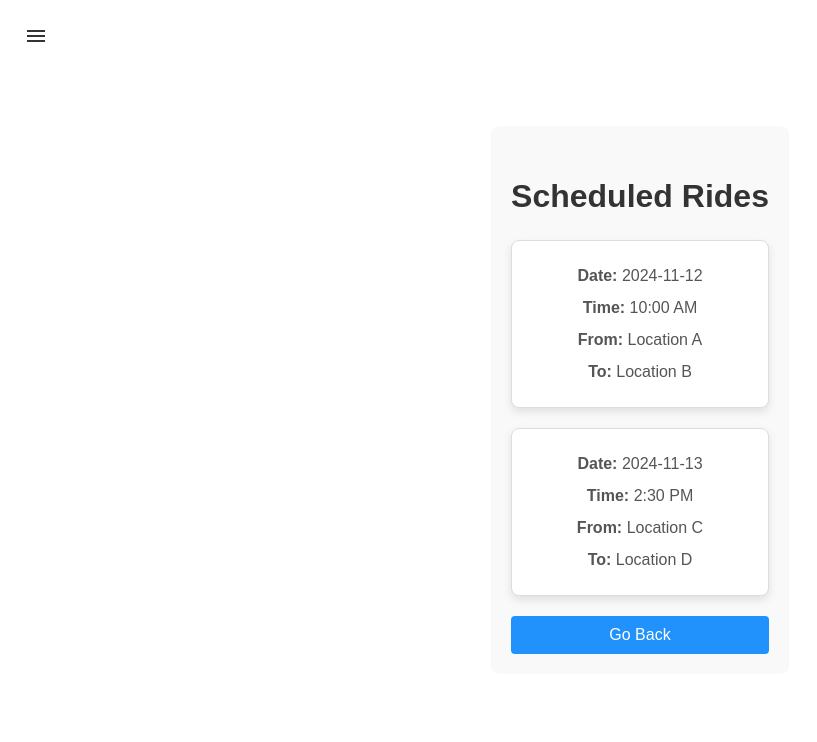
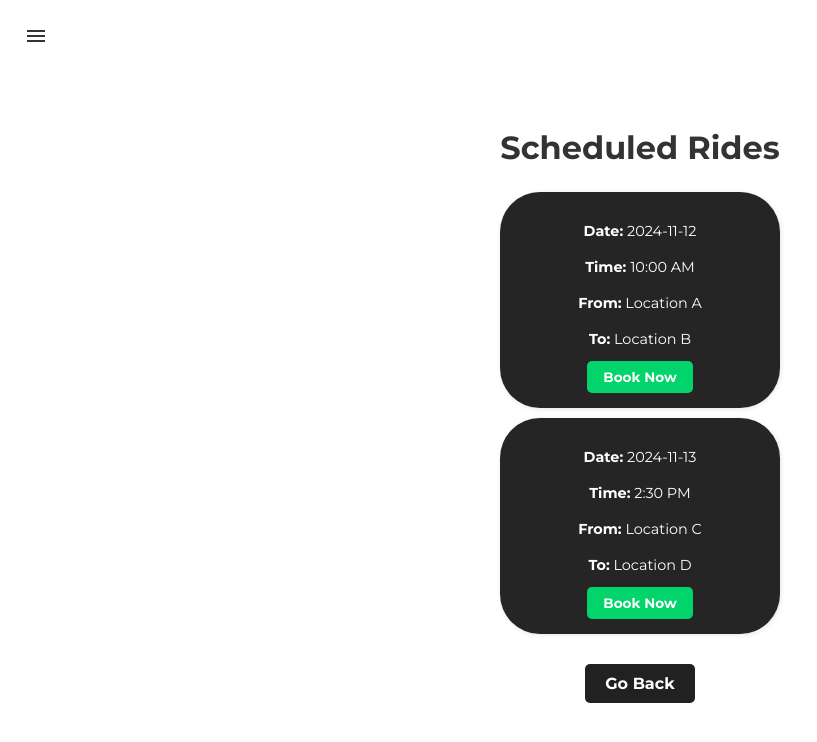
Before and after one commit to 4kClinton/Swyft, a React (Vite) app: page /scheduled-rides in a window 1280 px wide. Shown: the top 742 px of the page, without its empty margins (0-817 px from the left). Built offline with nearby package versions, Linux system fonts and the light colour scheme.

Commit message:
UI updates

```diff
--- a/package.json
+++ b/package.json
@@ -19,8 +19,10 @@
     "jquery": "^3.7.1",
     "react": "^18.3.1",
     "react-dom": "^18.3.1",
+    "react-hot-toast": "^2.4.1",
     "react-icons": "^5.3.0",
-    "react-router-dom": "^6.27.0"
+    "react-router-dom": "^6.27.0",
+    "react-toastify": "^10.0.6"
   },
   "devDependencies": {
     "@eslint/js": "^9.11.1",
--- a/src/Components/Account.jsx
+++ b/src/Components/Account.jsx
@@ -1,6 +1,6 @@
-// AccountComponent.jsx
 import React, { useEffect, useState } from "react";
 import $ from "jquery";
+import "../Styles/Account.css";
 
 const Account = () => {
   const [user, setUser] = useState(null);
@@ -10,10 +10,8 @@ const Account = () => {
       url: "https://randomuser.me/api/",
       dataType: "json",
       success: function (data) {
-        // Log to console
-        console.log(data);
-        // Set the user state with API data
-        setUser(data.results[0]);
+        console.log(data); // Log to console
+        setUser(data.results[0]); // Set user state
       },
       error: function (error) {
         console.error("Error fetching user data:", error);
@@ -22,16 +20,21 @@ const Account = () => {
   }, []);
 
   if (!user) {
-    return <p>Loading user details...</p>;
+    return (
+      <div className="loading">
+        <div className="spinner"></div>
+        <p>Loading user details...</p>
+      </div>
+    );
   }
 
   return (
-    <div className="account-details">
-      <h2>User Account Details</h2>
+    <div className="account-container">
+      <div className="user-card">
+        <div className="avatar">
           <img src={user.picture.large} alt="User Avatar" />
-      <p>
-        <strong>Name:</strong> {`${user.name.first} ${user.name.last}`}
-      </p>
+        </div>
+        <h2>{`${user.name.first} ${user.name.last}`}</h2>
         <p>
           <strong>Email:</strong> {user.email}
         </p>
@@ -43,6 +46,7 @@ const Account = () => {
           {`${user.location.city}, ${user.location.country}`}
         </p>
       </div>
+    </div>
   );
 };
 
--- a/src/Components/Login.jsx
+++ b/src/Components/Login.jsx
@@ -34,8 +34,11 @@ const Login = () => {
       if (!response.ok) {
         setError(data.message || "Login failed. Please try again.");
       } else {
-        // Assuming the backend sends a token on successful login
-        localStorage.setItem("authToken", data.token);
+        // Save the user data and token in localStorage
+        const { token, user } = data; // Assuming 'user' contains user details
+        localStorage.setItem("authToken", token);
+        localStorage.setItem("user", JSON.stringify(user));
+
         navigate("/"); // Redirect to the home route on successful login
       }
     } catch (err) {
--- a/src/Components/ScheduledRides.jsx
+++ b/src/Components/ScheduledRides.jsx
@@ -5,7 +5,6 @@ function ScheduledRides() {
   const location = useLocation();
   const navigate = useNavigate();
 
-  // Mock data or data passed via location.state (make sure to pass an array of rides)
   const scheduledRides = location.state?.rides || [
     {
       id: 1,
@@ -21,37 +20,125 @@ function ScheduledRides() {
       fromLocation: "Location C",
       toLocation: "Location D",
     },
-    // Add more mock rides if necessary
   ];
 
   const handleGoBack = () => {
-    navigate("/"); // Navigate to the home page
+    navigate("/");
+  };
+
+  const handleBookNow = (rideId) => {
+    alert(`Booking ride with ID: ${rideId}`);
+  };
+
+  // Inline styles
+  const containerStyle = {
+    padding: "20px",
+    textAlign: "center",
+  };
+
+  const headingStyle = {
+    fontSize: "2em",
+    marginBottom: "20px",
+  };
+
+  const listStyle = {
+    color: "white",
+    listStyleType: "none",
+    padding: "0",
+    margin: "0",
+  };
+
+  const listItemStyle = {
+    backgroundColor: "var(--card-background)",
+    margin: "10px 0",
+    padding: "15px",
+    borderRadius: "var(--border-radius)",
+    boxShadow: "1px 1px 5px rgba(0, 0, 0, 0.1)",
+    color: "var(--text-color)",
+  };
+
+  const rideInfoStyle = {
+    color: "white",
+    marginBottom: "10px",
+    fontSize: "0.9em",
+  };
+
+  const bookNowButtonStyle = {
+    padding: "8px 16px",
+    fontSize: "0.85em",
+    backgroundColor: "var(--secondary-color)",
+    color: "white",
+    border: "none",
+    borderRadius: "5px",
+    fontWeight: "bold",
+    cursor: "pointer",
+    transition: "background-color 0.3s ease",
+  };
+
+  const bookNowButtonHoverStyle = {
+    backgroundColor: "#00B257", // Slightly darker green
+  };
+
+  const goBackButtonStyle = {
+    marginTop: "20px",
+    padding: "10px 20px",
+    fontSize: "1em",
+    backgroundColor: "#212121",
+    color: "white",
+    border: "none",
+    borderRadius: "5px",
+    fontWeight: "bold",
+    cursor: "pointer",
+    transition: "background-color 0.3s ease",
+  };
+
+  const goBackButtonHoverStyle = {
+    backgroundColor: "#2563eb",
   };
 
   return (
-    <div style={styles.container}>
-      <h2 style={styles.heading}>Scheduled Rides</h2>
-
-      <div style={styles.cardContainer}>
+    <div style={containerStyle}>
+      <h2 style={headingStyle}>Scheduled Rides</h2>
+      <ul style={listStyle}>
         {scheduledRides.map((ride) => (
-          <div key={ride.id} style={styles.card}>
-            <p style={styles.text}>
+          <li key={ride.id} style={listItemStyle}>
+            <p style={rideInfoStyle}>
               <strong>Date:</strong> {ride.date || "N/A"}
             </p>
-            <p style={styles.text}>
+            <p style={rideInfoStyle}>
               <strong>Time:</strong> {ride.time || "N/A"}
             </p>
-            <p style={styles.text}>
+            <p style={rideInfoStyle}>
               <strong>From:</strong> {ride.fromLocation || "N/A"}
             </p>
-            <p style={styles.text}>
+            <p style={rideInfoStyle}>
               <strong>To:</strong> {ride.toLocation || "N/A"}
             </p>
-          </div>
+            <button
+              style={bookNowButtonStyle}
+              onMouseOver={(e) =>
+                Object.assign(e.currentTarget.style, bookNowButtonHoverStyle)
+              }
+              onMouseOut={(e) =>
+                Object.assign(e.currentTarget.style, bookNowButtonStyle)
+              }
+              onClick={() => handleBookNow(ride.id)}
+            >
+              Book Now
+            </button>
+          </li>
         ))}
-      </div>
-
-      <button onClick={handleGoBack} style={styles.goBackButton}>
+      </ul>
+      <button
+        style={goBackButtonStyle}
+        onMouseOver={(e) =>
+          Object.assign(e.currentTarget.style, goBackButtonHoverStyle)
+        }
+        onMouseOut={(e) =>
+          Object.assign(e.currentTarget.style, goBackButtonStyle)
+        }
+        onClick={handleGoBack}
+      >
         Go Back
       </button>
     </div>
@@ -59,48 +146,3 @@ function ScheduledRides() {
 }
 
 export default ScheduledRides;
-
-const styles = {
-  container: {
-    padding: "20px",
-    fontFamily: "Arial, sans-serif",
-    backgroundColor: "#f9f9f9",
-    borderRadius: "8px",
-    maxWidth: "800px",
-    margin: "20px auto",
-  },
-  heading: {
-    textAlign: "center",
-    fontSize: "2em",
-    color: "#333",
-    marginBottom: "20px",
-  },
-  cardContainer: {
-    display: "grid",
-    gridTemplateColumns: "repeat(auto-fill, minmax(200px, 1fr))",
-    gap: "20px",
-  },
-  card: {
-    padding: "15px",
-    backgroundColor: "#ffffff",
-    border: "1px solid #ddd",
-    borderRadius: "8px",
-    boxShadow: "0 4px 8px rgba(0, 0, 0, 0.1)",
-  },
-  text: {
-    fontSize: "1em",
-    margin: "8px 0",
-    color: "#555",
-  },
-  goBackButton: {
-    marginTop: "20px",
-    padding: "10px 20px",
-    fontSize: "1em",
-    backgroundColor: "#2191FB",
-    color: "#fff",
-    border: "none",
-    borderRadius: "4px",
-    cursor: "pointer",
-    width: "100%",
-  },
-};
--- /dev/null
+++ b/src/Styles/Account.css
@@ -0,0 +1,95 @@
+/* Root Variables */
+:root {
+    --primary-color: #121212;
+    --secondary-color: #00D46A;
+    --text-color: #E0E0E0;
+    --input-background: #1E1E1E;
+    --card-background: #252525;
+    --highlight-color: #FFD54F;
+    --border-color: #333333;
+    --border-radius: 5vh;
+    font-family: 'Montserrat', sans-serif;
+}
+
+/* General Container */
+body {
+    background-color: var(--primary-color);
+    color: var(--text-color);
+    font-family: var(--font-family);
+    margin: 0;
+    padding: 0;
+    display: flex;
+    justify-content: center;
+    align-items: center;
+    min-height: 100vh;
+}
+
+.account-container {
+    display: flex;
+    justify-content: center;
+    align-items: center;
+    min-height: 100vh;
+}
+
+.user-card {
+    background: var(--card-background);
+    color: var(--text-color);
+    border: 1px solid var(--border-color);
+    border-radius: var(--border-radius);
+    box-shadow: 0 4px 8px rgba(0, 0, 0, 0.2);
+    text-align: center;
+    padding: 20px;
+    width: 300px;
+    transition: transform 0.3s ease, box-shadow 0.3s ease;
+}
+
+.user-card:hover {
+    transform: scale(1.05);
+    box-shadow: 0 6px 12px rgba(0, 0, 0, 0.4);
+}
+
+/* Avatar */
+.avatar img {
+    width: 100px;
+    height: 100px;
+    border-radius: 50%;
+    margin-bottom: 15px;
+    border: 4px solid var(--primary-color);
+}
+
+/* Loading Spinner */
+.loading {
+    display: flex;
+    flex-direction: column;
+    align-items: center;
+    justify-content: center;
+    height: 100vh;
+    color: var(--text-color);
+}
+
+.spinner {
+    border: 4px solid var(--card-background);
+    border-top: 4px solid var(--secondary-color);
+    border-radius: 50%;
+    width: 40px;
+    height: 40px;
+    animation: spin 1s linear infinite;
+    margin-bottom: 10px;
+}
+
+@keyframes spin {
+    to {
+        transform: rotate(360deg);
+    }
+}
+
+/* Add spacing to text elements */
+.user-card h2 {
+    color: var(--highlight-color);
+    margin-bottom: 10px;
+}
+
+.user-card p {
+    margin: 10px 10;
+    color: #fff;
+}
--- a/src/Styles/Map.css
+++ b/src/Styles/Map.css
@@ -43,7 +43,7 @@
     justify-content: center;
     width: 2vh;
     height: 2vh;
-    top: 140px;
+    top: 104px;
     left: 289px;
     color: #000;
     font-size: xx-small;
--- a/src/Styles/Navbar.css
+++ b/src/Styles/Navbar.css
@@ -15,6 +15,9 @@
     cursor: pointer;
     z-index: 12000;
     box-shadow: 0px 1px 20px 1px var(--primary-color);
+}
+.toast-container{
+    z-index: 12002;
 }
 
 .sidebar {
```
Also changed, not shown: src/Components/Dash.jsx (+31 -6 lines), src/Components/Navbar.jsx (+26 -1 lines), src/Styles/ScheduledRides.css (added), 1 other file (tests, documents, lock files or other folders). Lines whose indentation alone changed are shown as unchanged.
